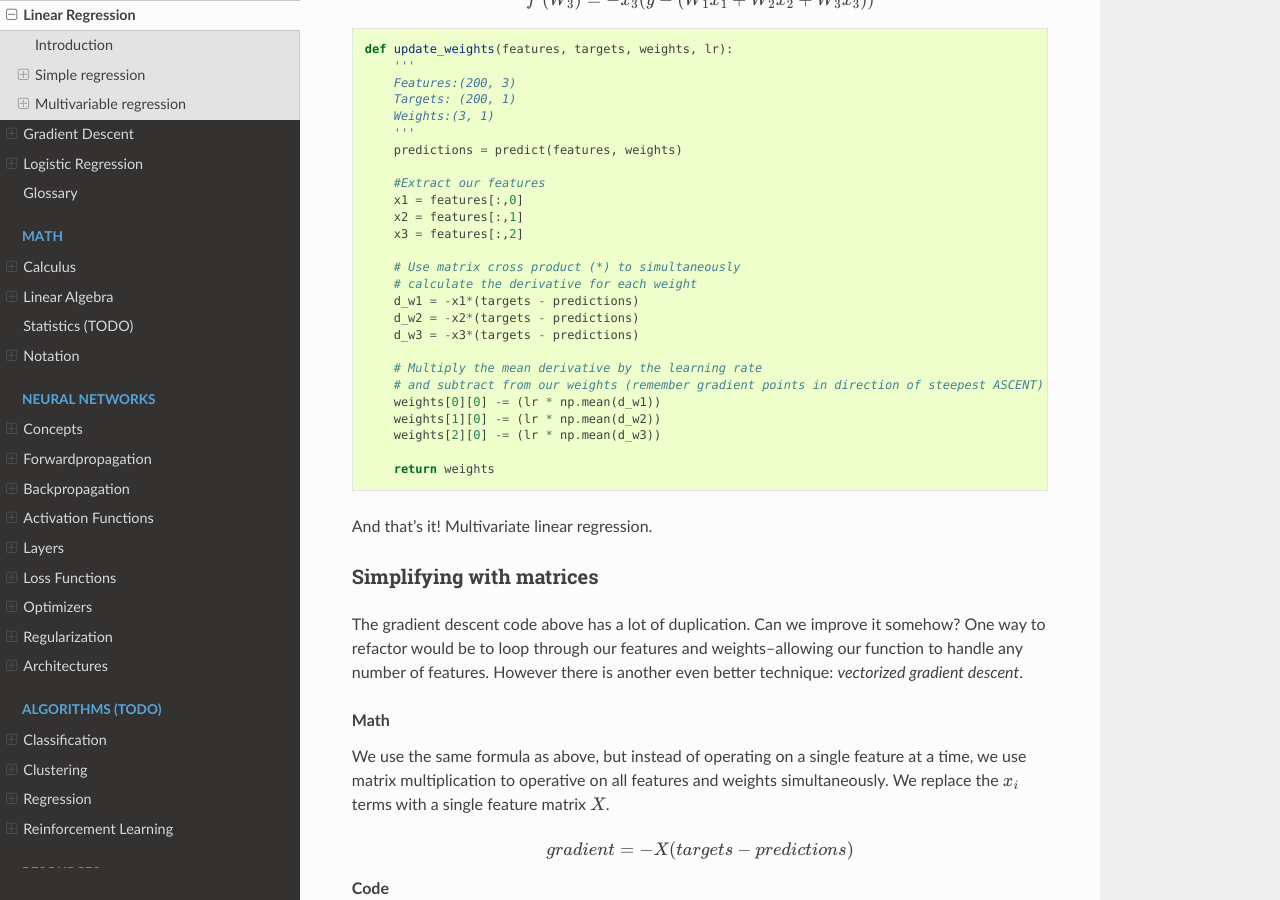
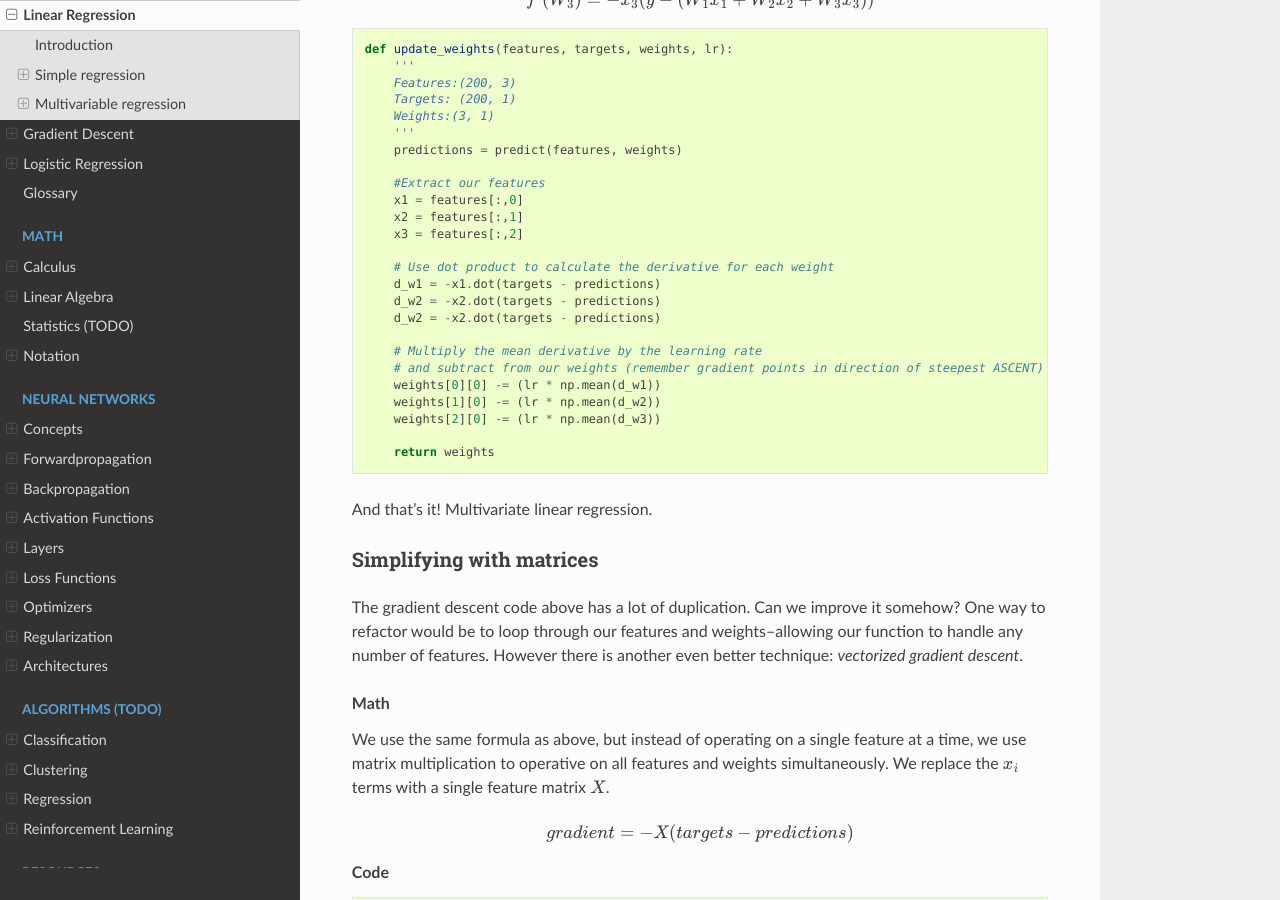
Before and after one commit to bfortuner/ml-glossary, a Sphinx documentation site: the page built from docs/linear_regression.rst, in a window 1280 px wide and 900 px high, scrolled down 11383 px. Built offline with Sphinx 7.4.7 and the Read the Docs theme 2.0.0, drawn with Linux system fonts in a browser that asks for light colours; pages that are not in the unit, such as notebooks, are missing from menus.

Commit message:
Update linear_regression.rst (#127)
Replaced the section about the cross product with the dot product, since no cross product was used when calculating d_w1, d_w2 and d_w3

```diff
--- a/docs/linear_regression.rst
+++ b/docs/linear_regression.rst
@@ -467,11 +467,10 @@ Again using the :ref:`chain_rule` we can compute the gradient--a vector of parti
       x2 = features[:,1]
       x3 = features[:,2]
 
-      # Use matrix cross product (*) to simultaneously
-      # calculate the derivative for each weight
-      d_w1 = -x1*(targets - predictions)
-      d_w2 = -x2*(targets - predictions)
-      d_w3 = -x3*(targets - predictions)
+      # Use dot product to calculate the derivative for each weight
+      d_w1 = -x1.dot(targets - predictions)
+      d_w2 = -x2.dot(targets - predictions)
+      d_w2 = -x2.dot(targets - predictions)
 
       # Multiply the mean derivative by the learning rate
       # and subtract from our weights (remember gradient points in direction of steepest ASCENT)
```
